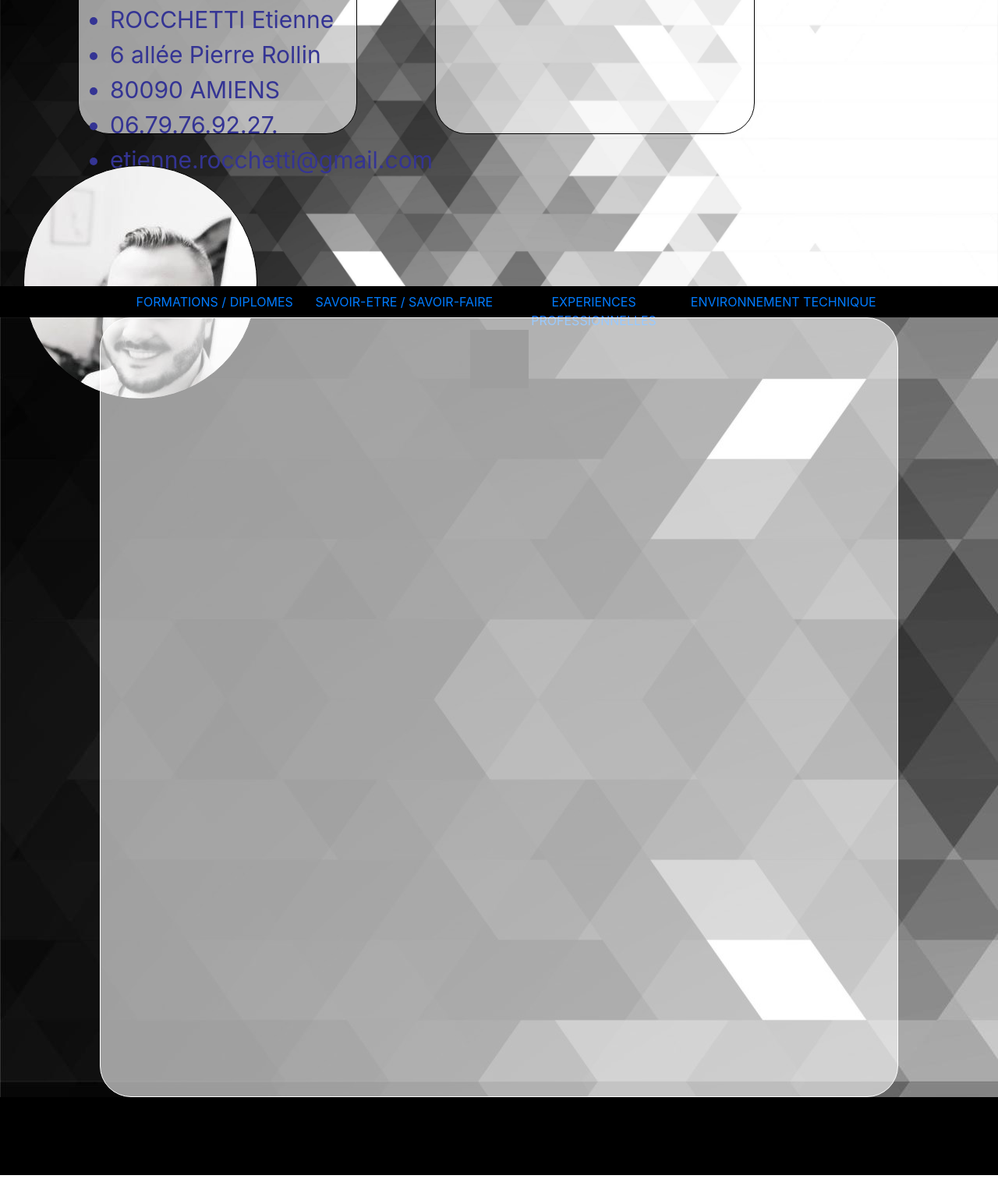
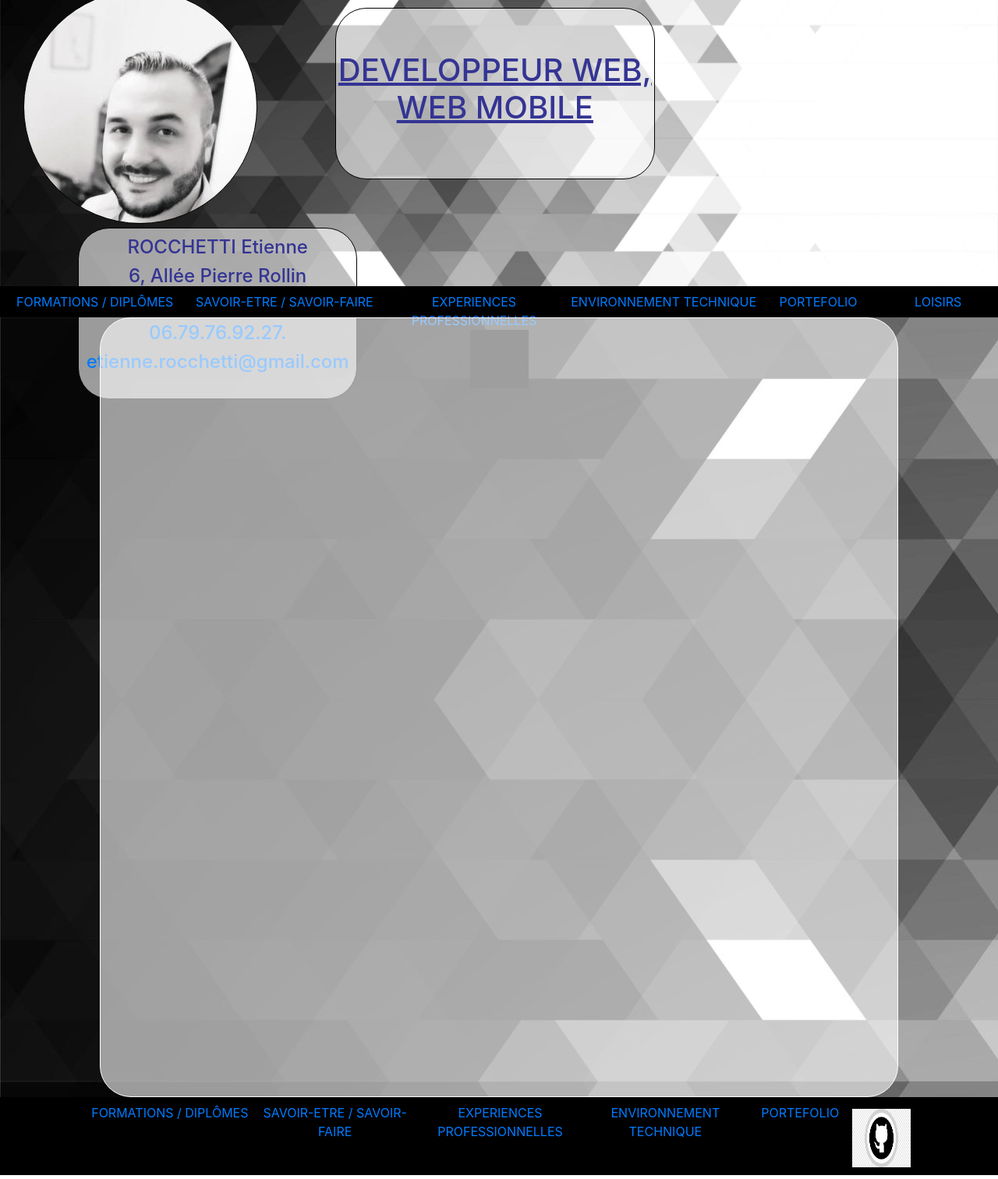
Before and after one commit to rocketyen/cvnum, a plain HTML site: page index.html in a window 1280 px wide. Shown: the part 53-1565 px from the top of the page at 78% size. Drawn offline with nearby package versions, Linux system fonts and the light colour scheme; grey boxes are pictures that could not be loaded.

Commit message:
index.html

```diff
--- a/index.html
+++ b/index.html
@@ -10,32 +10,38 @@
 <body>
 <header>
     <div class="box1">
+        <div class="photo"></div>
+        <div class="box1center text">
+            <h1>DEVELOPPEUR WEB, WEB MOBILE</h1>
+        </div>
         <div class="coord text">
-            <ul>
-                <li>ROCCHETTI Etienne</li>
-                <li>6 allée Pierre Rollin</li>
-                <li>80090 AMIENS</li>
-                <li>06.79.76.92.27.</li>
-                <li>etienne.rocchetti@gmail.com</li>
-            </ul>
+            <h4>ROCCHETTI Etienne</h4>
+            <h4>6, Allée Pierre Rollin</h4>
+            <h4>80090 AMIENS</h4>
+            <h4><a href="tel:0679769227">06.79.76.92.27.</a></h4>
+            <h4><a href="mailto:etienne.rocchetti@gmail.com">etienne.rocchetti@gmail.com</a></h4>
         </div>
-        <div class="box1center"></div>
-        <div class="photo"></div>
     </div>
     <nav>
         <div class="navbar-nav">
             <div class="box2">
                 <div class="box2col" class="nav-link" onClick="ouverture();">
-                    <a href="formation.html" class="nav-link" onClick="ouverture();">FORMATIONS / DIPLOMES</a>
+                    <a href="formation.html" class="nav-link" onClick="ouverture();">FORMATIONS / DIPLÔMES</a>
                 </div>
                 <div class="box2col" class="nav-link" onClick="ouverture();">
-                    <a href="savoir.html" class="nav-link" onClick="ouverture();">SAVOIR-ETRE / SAVOIR-FAIRE</a>
+                    <a href="knowledge.html" class="nav-link" onClick="ouverture();">SAVOIR-ETRE / SAVOIR-FAIRE</a>
                 </div>
                 <div class="box2col" class="nav-link" onClick="ouverture();">
-                    <a href="xprpo.html" class="nav-link" onClick="ouverture();">EXPERIENCES PROFESSIONNELLES</a>
+                    <a href="xppro.html" class="nav-link" onClick="ouverture();">EXPERIENCES PROFESSIONNELLES</a>
                 </div>
                 <div class="box2col" class="nav-link" onClick="ouverture();">
-                    <a href="environnement.html" class="nav-link" onClick="ouverture();">ENVIRONNEMENT TECHNIQUE</a>
+                    <a href="technical.html" class="nav-link" onClick="ouverture();">ENVIRONNEMENT TECHNIQUE</a>
+                </div>
+                <div class="box2col2" class="nav-link" onClick="ouverture();">
+                    <a href="portefolio.html" class="nav-link" onClick="ouverture();">PORTEFOLIO</a>
+                </div>
+                <div class="box2col2" class="nav-link" onClick="ouverture();">
+                    <a href="hobbies.html" class="nav-link" onClick="ouverture();">LOISIRS</a>
                 </div>
             </div>
         </div>
@@ -51,7 +57,31 @@
 </div>
 </main>
 <footer>
-    <div class="box4"></div>
+    <div class="box4">
+        <nav>
+            <div class="navbar-nav">
+                <div class="box2">
+                    <div class="box4col" class="nav-link" onClick="ouverture();">
+                        <a href="formation.html" class="nav-link" onClick="ouverture();">FORMATIONS / DIPLÔMES</a>
+                    </div>
+                    <div class="box4col" class="nav-link" onClick="ouverture();">
+                        <a href="knowledge.html" class="nav-link" onClick="ouverture();">SAVOIR-ETRE / SAVOIR-FAIRE</a>
+                    </div>
+                    <div class="box4col" class="nav-link" onClick="ouverture();">
+                        <a href="xppro.html" class="nav-link" onClick="ouverture();">EXPERIENCES PROFESSIONNELLES</a>
+                    </div>
+                    <div class="box4col" class="nav-link" onClick="ouverture();">
+                        <a href="technical.html" class="nav-link" onClick="ouverture();">ENVIRONNEMENT TECHNIQUE</a>
+                    </div>
+                    <div class="box4col2" class="nav-link" onClick="ouverture();">
+                        <a href="portefoli.html" class="nav-link" onClick="ouverture();">PORTEFOLIO</a>
+                    </div>
+                        <a href="https://github.com/rocketyen"><img src="assets/img/github.jpg" alt="logo github" ></a>
+                    </div>
+                </div>
+            </div>
+        </nav>
+    </div>
 </footer>
     <script src="https://code.jquery.com/jquery-3.3.1.slim.min.js" integrity="sha384-q8i/X+965DzO0rT7abK41JStQIAqVgRVzpbzo5smXKp4YfRvH+8abtTE1Pi6jizo" crossorigin="anonymous"></script>
     <script src="https://cdnjs.cloudflare.com/ajax/libs/popper.js/1.14.3/umd/popper.min.js" integrity="sha384-ZMP7rVo3mIykV+2+9J3UJ46jBk0WLaUAdn689aCwoqbBJiSnjAK/l8WvCWPIPm49" crossorigin="anonymous"></script>
```
